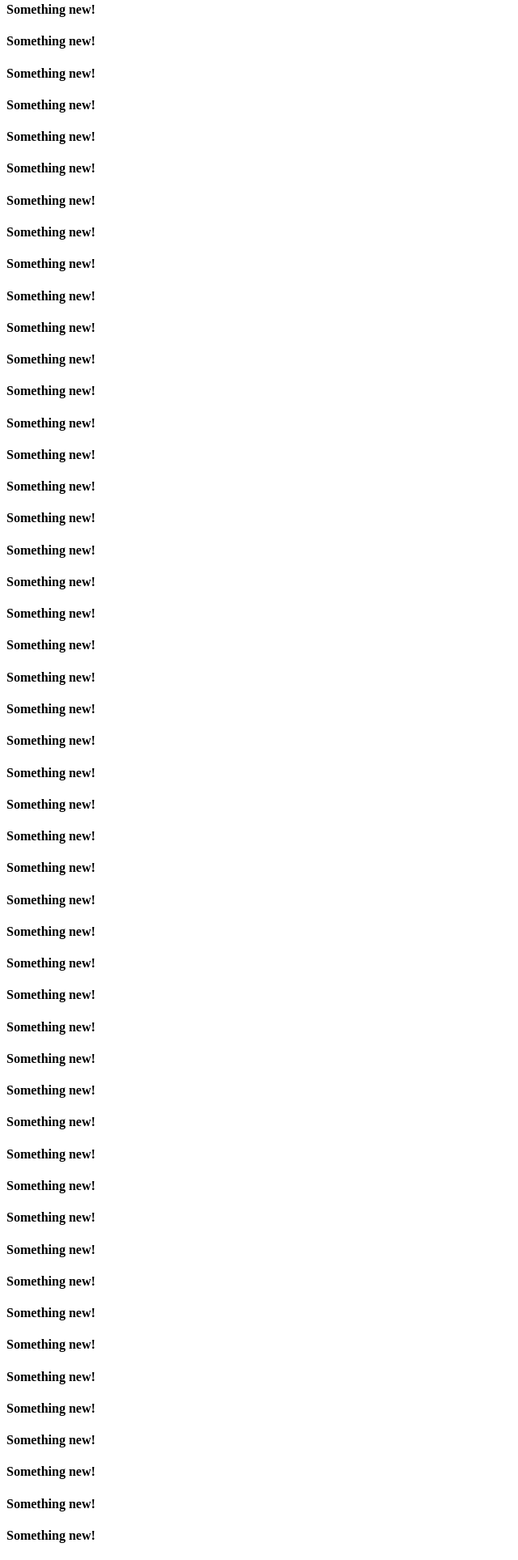
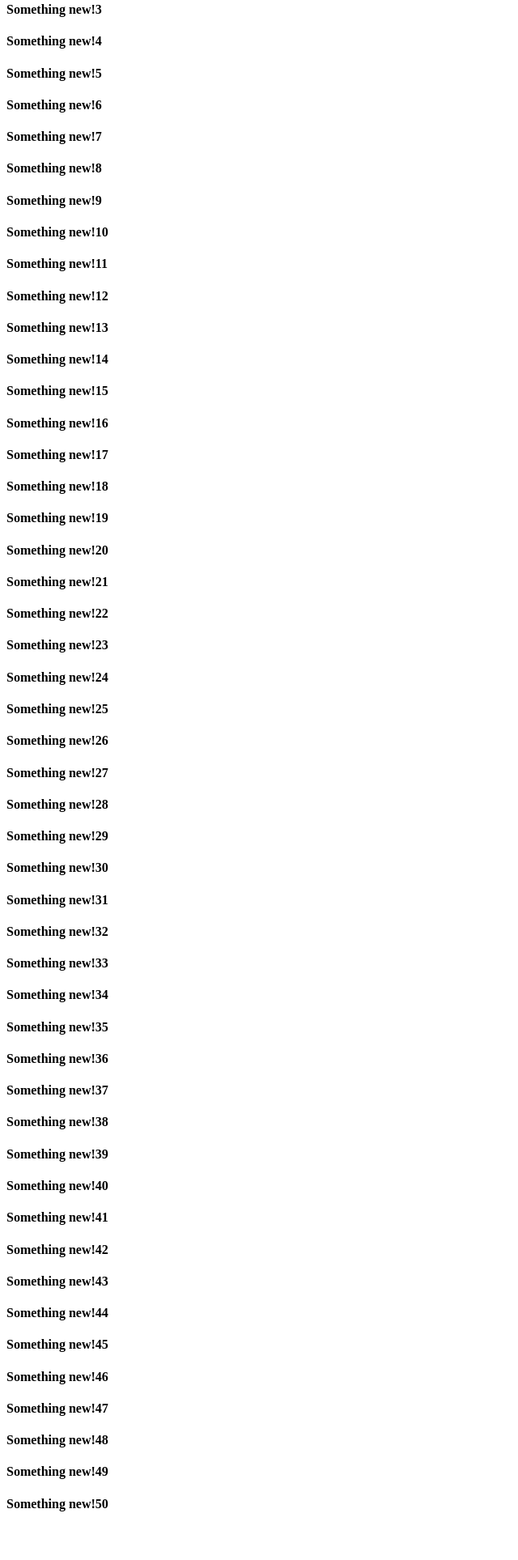
Before and after one commit to krzkaczor/vis-reg, a website: page src/index.html in a window 1280 px wide. Shown: the part 232-2159 px from the top of the page at 81% size, without its empty margins (0-640 px from the left). After the commit the page ends 2120 px from the top, so only its background shows below. Drawn offline with Linux system fonts and the light colour scheme.

Commit message:
finally working full page screenshots?

```diff
--- a/package.json
+++ b/package.json
@@ -6,11 +6,12 @@
   "author": "Krzysztof Kaczor <chris@kaczor.io>",
   "license": "MIT",
   "devDependencies": {
+    "gm": "^1.23.0",
     "nightmare": "atkinchris/nightmare",
     "visreg": "^0.0.6"
   },
   "scripts": {
     "test": "mkdir -p screenshots && node test-e2e/index.js && visreg --compare-with master --repo krzkaczor/vis-reg --api-url http://139.59.157.217:3000 \"./screenshots/**.png\" --pr $TRAVIS_PULL_REQUEST",
-    "test:local": "mkdir -p screenshots && node test-e2e/index.js"
+    "test:local": "rm -rf screenshots && mkdir -p screenshots && node test-e2e/index.js"
   }
 }
--- a/src/index.html
+++ b/src/index.html
@@ -8,57 +8,56 @@
   <h1>test</h1>
   <h2>new line!</h2>
   <h3>third line!</h3>
-  <h4>4th line!</h4>
-  <h4>Something new!</h4>
-  <h4>Something new!</h4>
-  <h4>Something new!</h4>
-  <h4>Something new!</h4>
-  <h4>Something new!</h4>
-  <h4>Something new!</h4>
-  <h4>Something new!</h4>
-  <h4>Something new!</h4>
-  <h4>Something new!</h4>
-  <h4>Something new!</h4>
-  <h4>Something new!</h4>
-  <h4>Something new!</h4>
-  <h4>Something new!</h4>
-  <h4>Something new!</h4>
-  <h4>Something new!</h4>
-  <h4>Something new!</h4>
-  <h4>Something new!</h4>
-  <h4>Something new!</h4>
-  <h4>Something new!</h4>
-  <h4>Something new!</h4>
-  <h4>Something new!</h4>
-  <h4>Something new!</h4>
-  <h4>Something new!</h4>
-  <h4>Something new!</h4>
-  <h4>Something new!</h4>
-  <h4>Something new!</h4>
-  <h4>Something new!</h4>
-  <h4>Something new!</h4>
-  <h4>Something new!</h4>
-  <h4>Something new!</h4>
-  <h4>Something new!</h4>
-  <h4>Something new!</h4>
-  <h4>Something new!</h4>
-  <h4>Something new!</h4>
-  <h4>Something new!</h4>
-  <h4>Something new!</h4>
-  <h4>Something new!</h4>
-  <h4>Something new!</h4>
-  <h4>Something new!</h4>
-  <h4>Something new!</h4>
-  <h4>Something new!</h4>
-  <h4>Something new!</h4>
-  <h4>Something new!</h4>
-  <h4>Something new!</h4>
-  <h4>Something new!</h4>
-  <h4>Something new!</h4>
-  <h4>Something new!</h4>
-  <h4>Something new!</h4>
-  <h4>Something new!</h4>
-  <h4>Something new!</h4>
+  <h4>Something new!1</h4>
+  <h4>Something new!2</h4>
+  <h4>Something new!3</h4>
+  <h4>Something new!4</h4>
+  <h4>Something new!5</h4>
+  <h4>Something new!6</h4>
+  <h4>Something new!7</h4>
+  <h4>Something new!8</h4>
+  <h4>Something new!9</h4>
+  <h4>Something new!10</h4>
+  <h4>Something new!11</h4>
+  <h4>Something new!12</h4>
+  <h4>Something new!13</h4>
+  <h4>Something new!14</h4>
+  <h4>Something new!15</h4>
+  <h4>Something new!16</h4>
+  <h4>Something new!17</h4>
+  <h4>Something new!18</h4>
+  <h4>Something new!19</h4>
+  <h4>Something new!20</h4>
+  <h4>Something new!21</h4>
+  <h4>Something new!22</h4>
+  <h4>Something new!23</h4>
+  <h4>Something new!24</h4>
+  <h4>Something new!25</h4>
+  <h4>Something new!26</h4>
+  <h4>Something new!27</h4>
+  <h4>Something new!28</h4>
+  <h4>Something new!29</h4>
+  <h4>Something new!30</h4>
+  <h4>Something new!31</h4>
+  <h4>Something new!32</h4>
+  <h4>Something new!33</h4>
+  <h4>Something new!34</h4>
+  <h4>Something new!35</h4>
+  <h4>Something new!36</h4>
+  <h4>Something new!37</h4>
+  <h4>Something new!38</h4>
+  <h4>Something new!39</h4>
+  <h4>Something new!40</h4>
+  <h4>Something new!41</h4>
+  <h4>Something new!42</h4>
+  <h4>Something new!43</h4>
+  <h4>Something new!44</h4>
+  <h4>Something new!45</h4>
+  <h4>Something new!46</h4>
+  <h4>Something new!47</h4>
+  <h4>Something new!48</h4>
+  <h4>Something new!49</h4>
+  <h4>Something new!50</h4>
 </body>
 
 </html>
```
Also changed, not shown: test-e2e/images.js (added, +21 -0 lines), test-e2e/screenshots.js (+52 -11 lines), .travis.yml, 1 other file.
